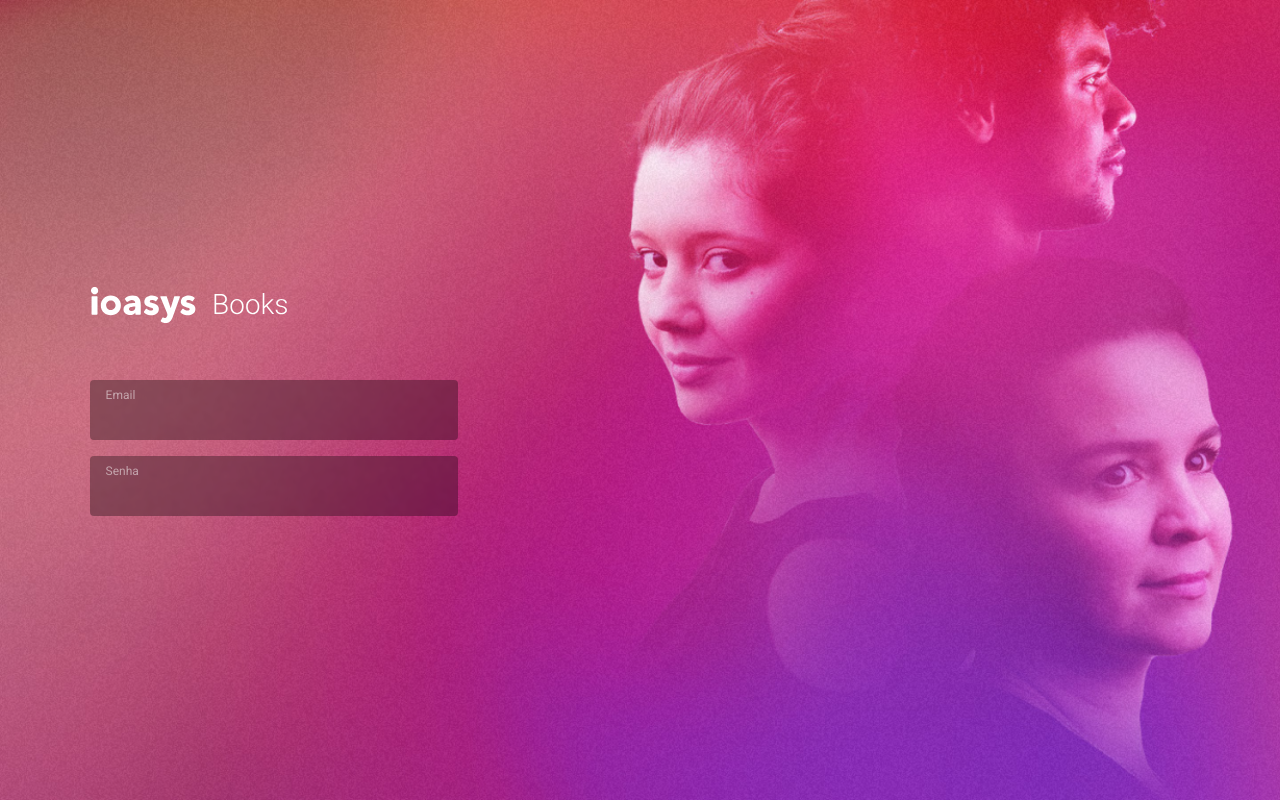
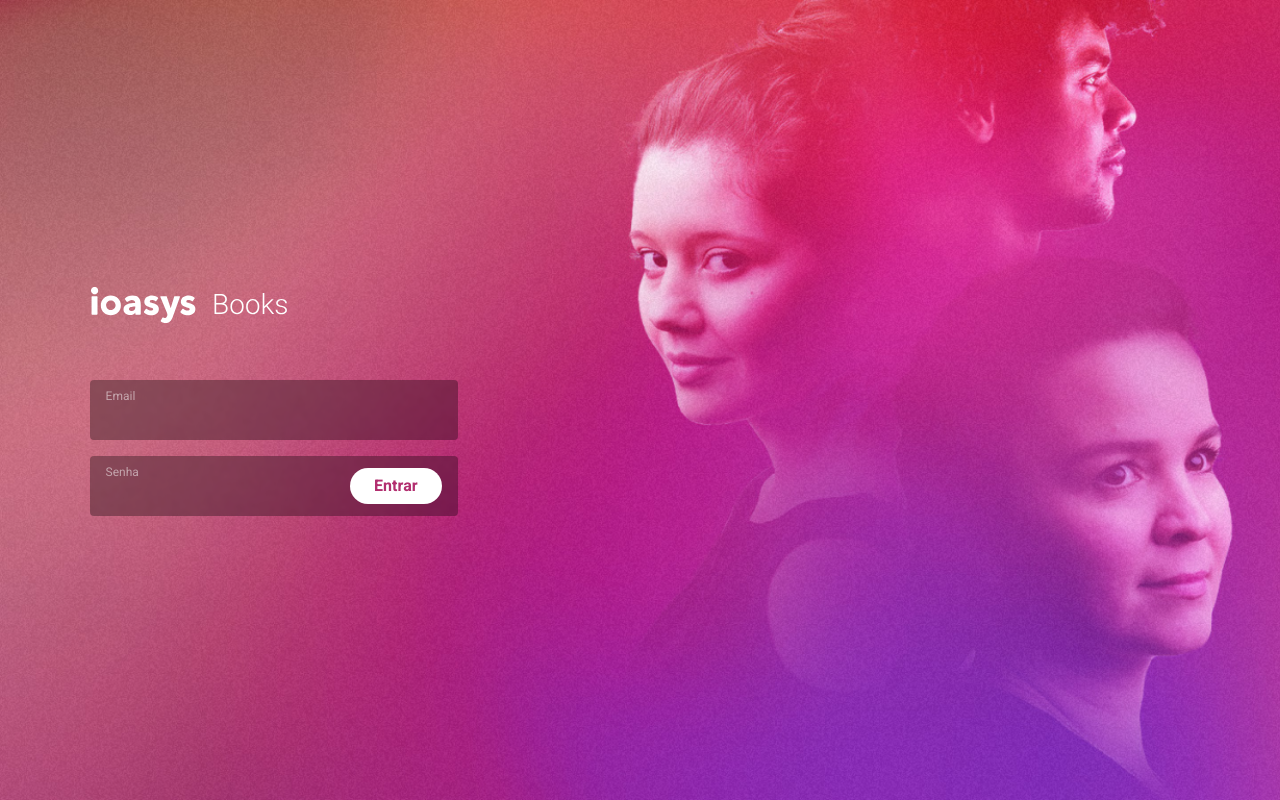
Before and after one commit to werlesson/ioasys-books, a Next.js app: page /login in a window 1280 px wide. Built offline with nearby package versions, Linux system fonts and the light colour scheme.

Commit message:
feat(components): create component button and add Button in Input

```diff
--- /dev/null
+++ b/src/components/Button/index.jsx
@@ -0,0 +1,7 @@
+import * as S from './styles'
+
+const Button = ({ text, className }) => (
+  <S.Button className={className}>{text}</S.Button>
+)
+
+export default Button
--- /dev/null
+++ b/src/components/Button/styles.js
@@ -0,0 +1,17 @@
+import styled from 'styled-components'
+
+export const Button = styled.button`
+  width: auto;
+  height: 36px;
+  background: #ffffff;
+  border-radius: 44px;
+  font-size: 1rem;
+  font-weight: bold;
+  color: #b22e6f;
+  border: none;
+  cursor: pointer;
+  font-family: 'Heebo', sans-serif;
+  &:focus {
+    outline: none;
+  }
+`
--- a/src/components/FormLogin/index.jsx
+++ b/src/components/FormLogin/index.jsx
@@ -8,7 +8,7 @@ const FormLogin = () => (
       <Logo />
     </div>
     <Input className="mb-2" label="Email" type="text" name="username" />
-    <Input label="Senha" type="password" name="password" />
+    <Input withButton label="Senha" type="password" name="password" />
   </S.Wrapper>
 )
 
--- a/src/components/Input/index.jsx
+++ b/src/components/Input/index.jsx
@@ -1,3 +1,4 @@
+import Button from '../Button'
 import * as S from './styles'
 
 const Input = ({
@@ -5,12 +6,14 @@ const Input = ({
   type,
   name,
   value,
+  withButton = false,
   className,
   onChange,
   error,
   onBlur
 }) => (
   <S.Wrapper className={className}>
+    <S.ContentWrapper>
       <S.Label htmlFor={name}>{label}</S.Label>
       <S.Input
         id={name}
@@ -21,6 +24,8 @@ const Input = ({
         onBlur={onBlur}
       />
       {error && <S.Error>{error}</S.Error>}
+    </S.ContentWrapper>
+    {withButton && <Button text="Entrar" className="pl-3 pr-3" />}
   </S.Wrapper>
 )
 
--- a/src/components/Input/styles.js
+++ b/src/components/Input/styles.js
@@ -1,7 +1,7 @@
 import styled from 'styled-components'
 
 export const Wrapper = styled.div`
-  padding: 0.2rem 1rem;
+  padding: 0.25rem 1rem;
   background: rgba(0, 0, 0, 0.32);
   backdrop-filter: blur(2px);
   /* Note: backdrop-filter has minimal browser support */
@@ -9,13 +9,21 @@ export const Wrapper = styled.div`
   max-width: 368px;
   width: 100%;
   height: 60px;
+  display: flex;
+  align-items: center;
+`
+
+export const ContentWrapper = styled.div`
+  display: flex;
+  flex-direction: column;
+  width: 100%;
 `
 export const Label = styled.label`
   display: block;
   font-size: 0.75rem;
-  line-height: 1.6rem;
   text-align: left;
   opacity: 0.5;
+  margin-bottom: 0.15rem;
 `
 export const Input = styled.input`
   border: none;
@@ -27,12 +35,10 @@ export const Input = styled.input`
   transition: 0.2s;
   background: transparent;
   color: #fff;
+  font-family: 'Heebo', sans-serif;
   &:focus,
   &:hover {
     outline: none;
-    /* border-color: #fb1;
-    background: white;
-    box-shadow: 0 0 0 3px #fea; */
   }
 `
 export const Error = styled.p`
--- a/src/pages/_document.jsx
+++ b/src/pages/_document.jsx
@@ -30,7 +30,12 @@ export default class MyDocument extends Document {
   render() {
     return (
       <Html lang="pt-BR">
-        <Head />
+        <Head>
+          <link
+            rel="stylesheet"
+            href="https://fonts.googleapis.com/css2?family=Heebo:wght@400;500;700&display=swap"
+          />
+        </Head>
         <body>
           <Main />
           <NextScript />
--- a/src/styles/global.js
+++ b/src/styles/global.js
@@ -1,8 +1,6 @@
 import { createGlobalStyle } from 'styled-components'
 
 const GlobalStyles = createGlobalStyle`
-  @import url('https://fonts.googleapis.com/css2?family=Heebo:wght@400;500;700&display=swap');
-
   * {
     margin: 0;
     padding: 0;
@@ -15,12 +13,10 @@ const GlobalStyles = createGlobalStyle`
 
   html, body, #__next {
     height: 100%;
+    font-family: 'Heebo', sans-serif;
   }
 
-  body {
-    font-family: 'Heebo', BlinkMacSystemFont, 'Segoe UI', Roboto, Oxygen, Ubuntu, Cantarell, 'Open Sans', 'Helvetica Neue', sans-serif;
-  }
-
+/* Margin and Padding */
   .mb-1 {
     margin-bottom: 0.5rem !important;
   }
```
Also changed, not shown: src/components/Button/stories.jsx (added, +8 -0 lines). Lines whose indentation alone changed are shown as unchanged.
